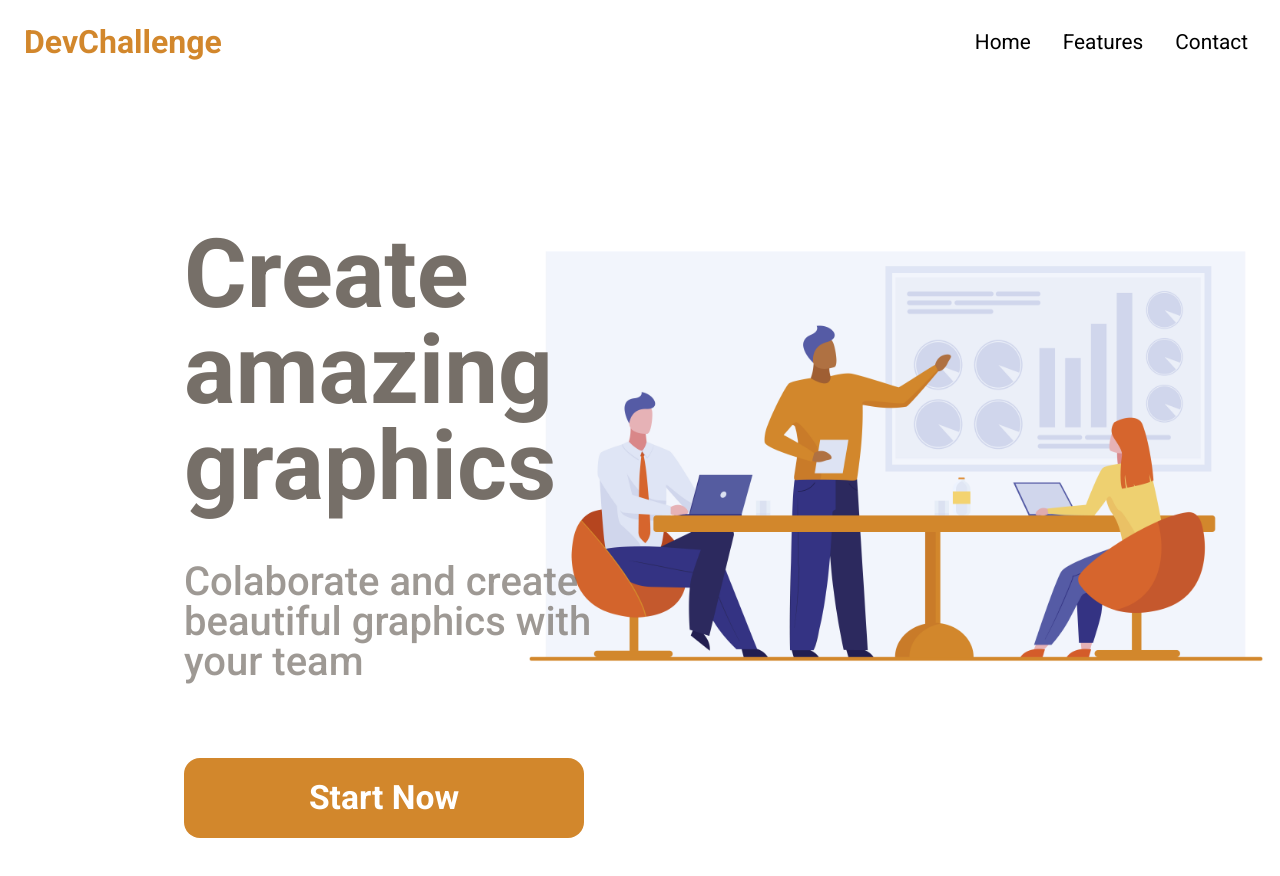
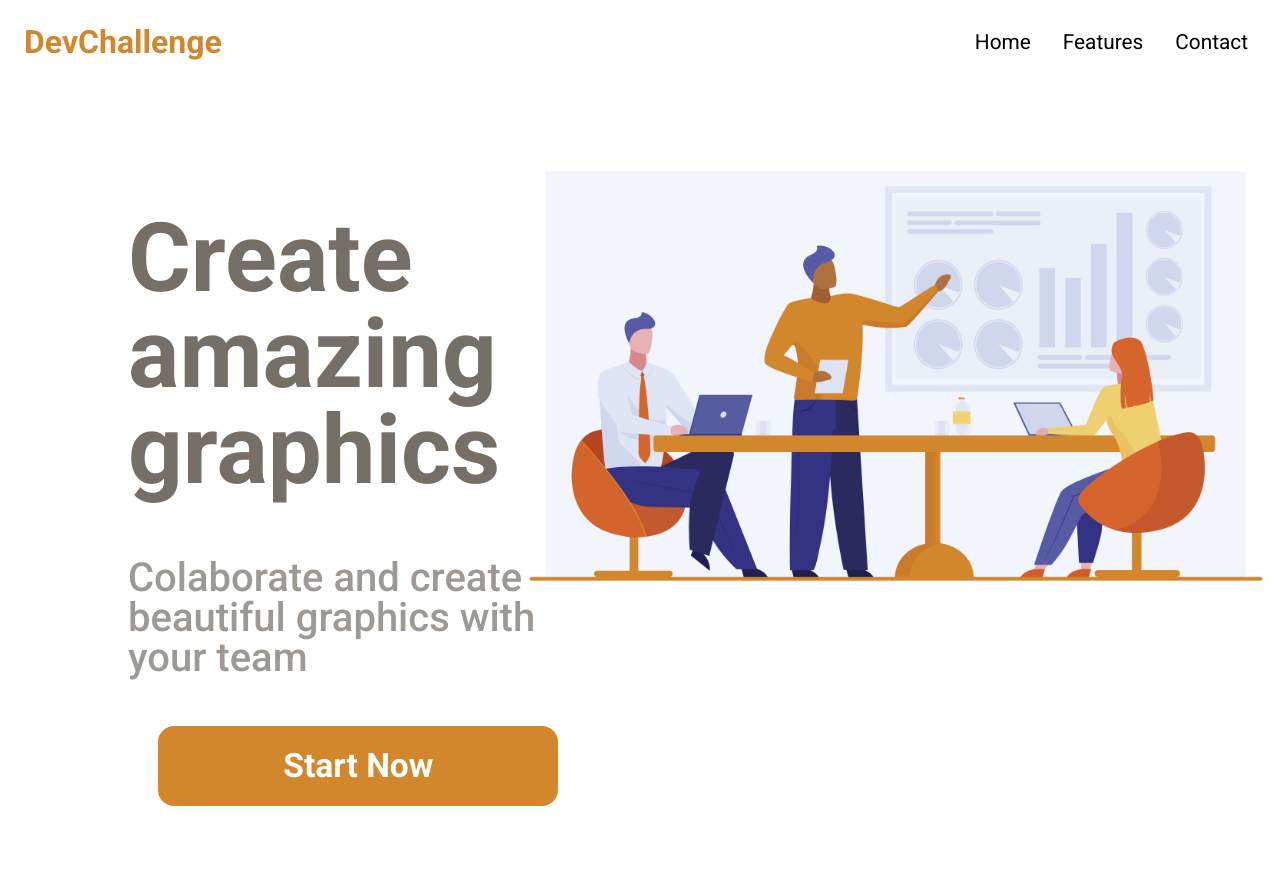
Before and after one commit to Lorenalgm/AmazingGraph, a website: page index.html in a window 1280 px wide. Drawn offline with Linux system fonts and the light colour scheme.

Commit message:
First idea...

```diff
--- a/styles/breakpoits.css
+++ b/styles/breakpoits.css
@@ -39,7 +39,6 @@
         flex-direction: row;
         align-items: center;
         margin-top: 4rem;
-        padding: 3rem 1rem 3rem 8rem;
     }
     .main-content section {
         padding: 0;
@@ -50,7 +49,7 @@
     .main-content section:nth-child(1) {
         width: 60%;
         position: absolute;
-        top: 27%;
+        top: 17%;
         right: 0;
     }
     .main-content section img {
@@ -64,7 +63,7 @@
     .main-content section .main-content_title,
     .main-content section .main-content_subtitle {
         text-align: left;
-        margin-bottom: 3rem;
+        margin-bottom: 2rem;
     }
     .main-content section .main-content_title {
         font-size: 6rem;
@@ -75,6 +74,7 @@
         line-height: 2.5rem;
     }
     .main-content section button {
+        margin-top: 1rem;
         width: 400px;
         font-size: 2.1rem;
         padding: 1.5rem;
--- a/styles/home/main.css
+++ b/styles/home/main.css
@@ -4,6 +4,12 @@
     align-items: center;
     padding: 2rem;
     overflow: hidden;
+}
+
+.main-content section {
+    display: flex;
+    flex-direction: column;
+    align-items: center;
 }
 
 .main-content img {
```
